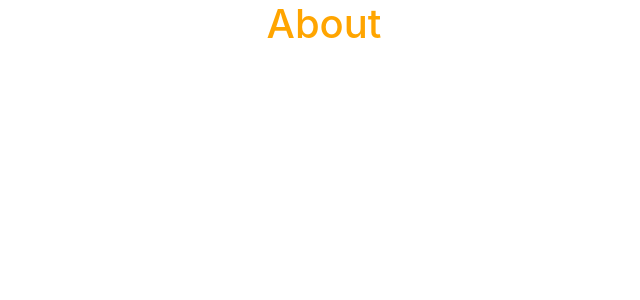
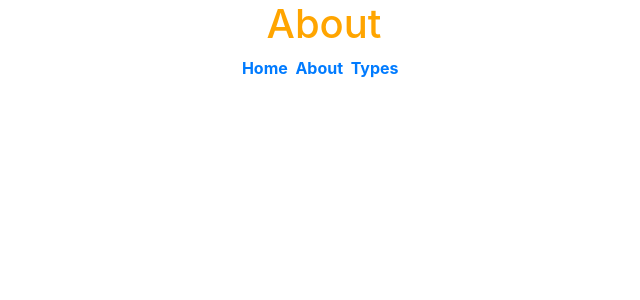
Before and after one commit to chulett0208/demo, a React (Create React App) app: page /about in a window 1280 px wide. Shown: the top 300 px of the page, without its empty margins (316-956 px from the left). Built offline with nearby package versions, Linux system fonts and the light colour scheme.

Commit message:
adding some other pages and updates on other pages

```diff
--- a/src/App.js
+++ b/src/App.js
@@ -1,4 +1,4 @@
-import React from "react";
+import React from 'react';
 //import logo from './logo.svg';
 import './App.css';
 import home from "./home";
@@ -10,10 +10,10 @@
 function App() {
   return (
     <div className="App">
+      <navBar />
       <Route exact path = "/" component={home}/>
       <Route exact path = "/about" component={about}/>
       <Route exact path = "/types" component={types}/>
-      <navBar />
     </div>
   );
 }
--- a/src/about.js
+++ b/src/about.js
@@ -1,8 +1,20 @@
-import React from "react";
+import React from 'react';
+import {Link} from 'react-router-dom';
 
 function about()
 {
-  return <h1>About</h1>
+  return (
+      <div>
+        <h1>About</h1>
+        <nav>
+        <b>
+          <Link to="/">Home</Link> &nbsp;
+          <Link to="/about">About</Link> &nbsp;
+          <Link to="/types">Types</Link> &nbsp;
+        </b>
+      </nav>
+      </div>
+  );
 }
 
 export default about;
--- a/src/home.js
+++ b/src/home.js
@@ -1,9 +1,17 @@
-import React from "react";
+import React from 'react';
+import {Link} from 'react-router-dom';
 
 function home(){
   return(
     <div>
-    <h1>Cats</h1>
+      <h1>Cats</h1>
+      <nav>
+        <b>
+          <Link to="/">Home</Link> &nbsp;
+          <Link to="/about">About</Link> &nbsp;
+          <Link to="/types">Types</Link> &nbsp;
+        </b>
+      </nav>
     </div>
   );
 }
--- a/src/navBar.js
+++ b/src/navBar.js
@@ -1,5 +1,5 @@
-import React from "react";
-import {Link} from "react-router-dom";
+import React from 'react';
+import {Link} from 'react-router-dom';
 
 function navBar()
 {
--- a/src/types.js
+++ b/src/types.js
@@ -1,9 +1,17 @@
-import React from "react";
+import React from 'react';
+import {Link} from 'react-router-dom';
 
 function types() {
   return (
     <div>
     <h1>Types</h1>
+    <nav>
+        <b>
+          <Link to="/">Home</Link> &nbsp;
+          <Link to="/about">About</Link> &nbsp;
+          <Link to="/types">Types</Link> &nbsp;
+        </b>
+      </nav>
     </div>
   );
 }
```
